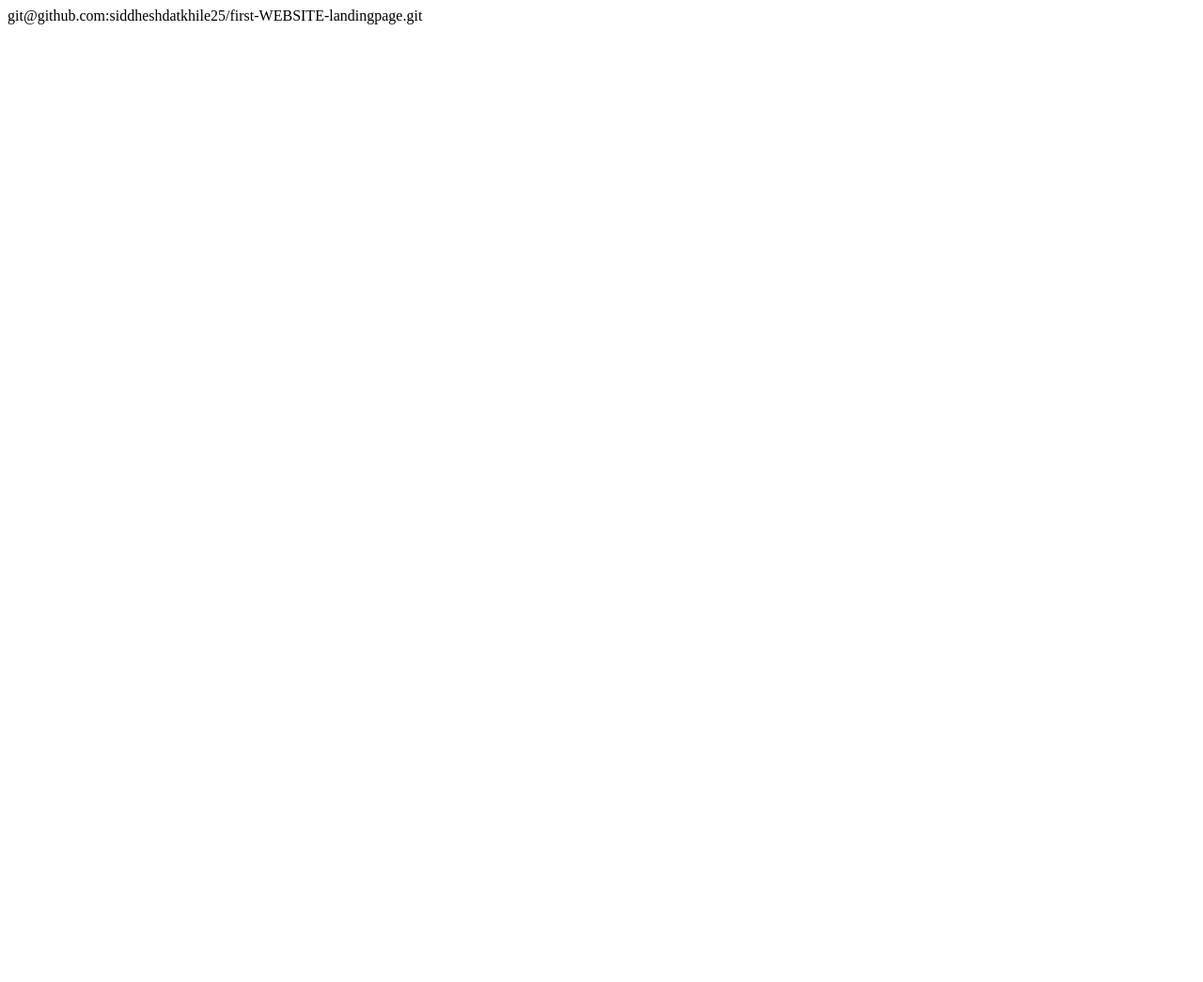
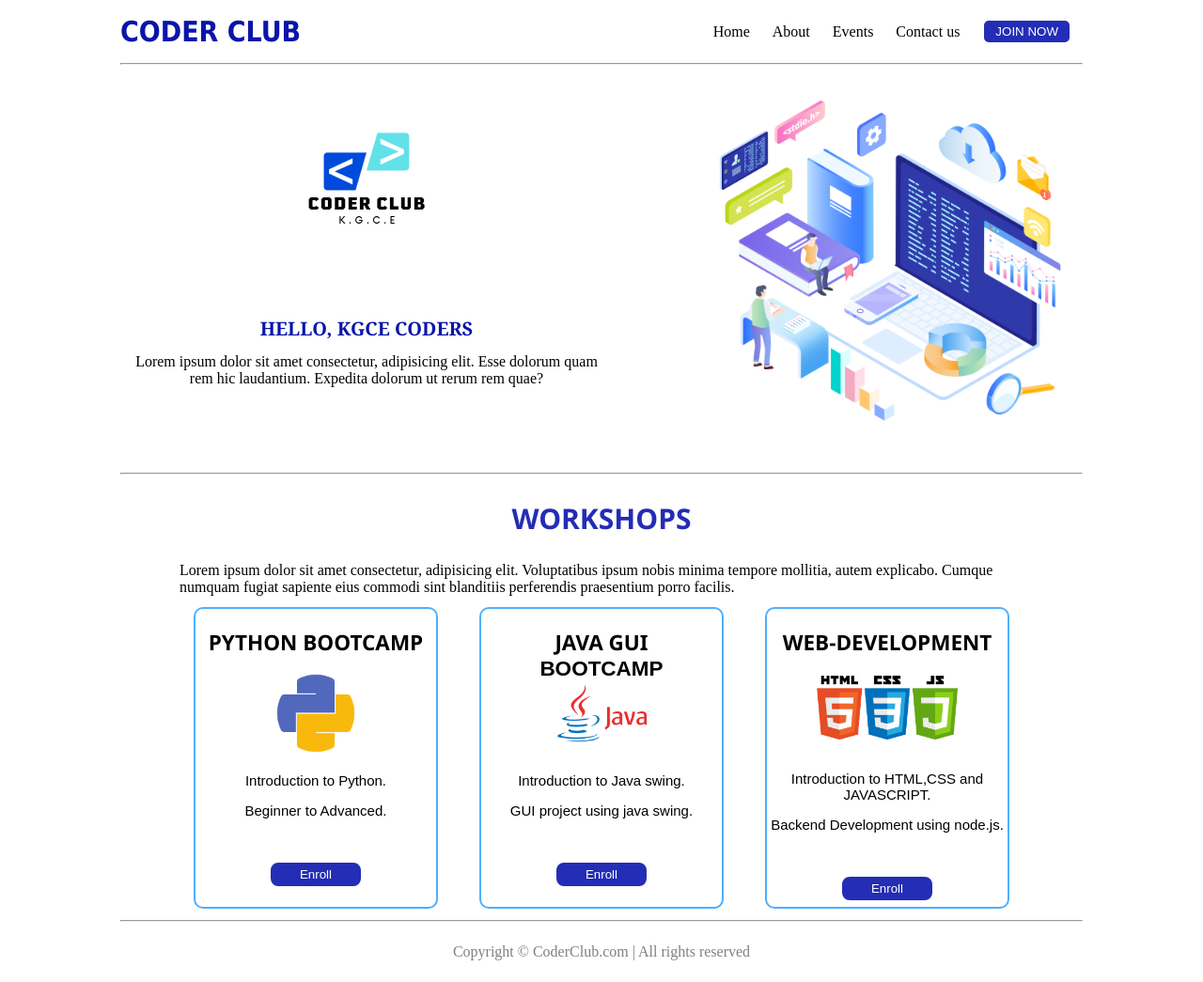
Before and after one commit to siddheshdatkhile25/first-WEBSITE-landingpage, a plain HTML site: page index.html in a window 1280 px wide. Shown: the whole page at 94% size. Before the commit the page ends 800 px from the top, so only its background shows below. Drawn offline with Linux system fonts and the light colour scheme.

Commit message:
Add files via upload

```diff
--- a/index.html
+++ b/index.html
@@ -1 +1,93 @@
-git@github.com:siddheshdatkhile25/first-WEBSITE-landingpage.git
+<!DOCTYPE html>
+<html lang="en">
+<head>
+    <meta charset="UTF-8">
+    <meta name="viewport" content="width=device-width, initial-scale=1.0">
+    <title>Coder-Club - kgce coding community</title>
+    <link rel="stylesheet" href="style.css">
+    <link rel="stylesheet" href="utils.css">
+</head>
+<body>
+    <div class="container mx-auto ">
+        <header>
+            <nav class="flex justify-between">
+                <div class="logo font-bold flex item-center text-blue font2">CODER CLUB</div>
+                <ul class="navbar flex item-center">
+                    <li>Home</li>
+                    <li>About</li>
+                    <li>Events</li>
+                    <li>Contact us</li>
+                    <li><button class="btn">JOIN NOW</button></li>
+                </ul>
+            </nav>
+            <hr>
+        </header>
+        <main class="min_h_screen">
+            <section class="section1">
+                <div class="flex ">
+
+                    <div class="topleft flex flex-call  px-2 ">
+                        <div class="text-center">
+                            <img class="logoimg"src="logo.png" alt="">
+                        </div>
+                        <h1 class="my-1 text-center text-blue font3">HELLO, KGCE CODERS</h1>
+
+                        <p class="text-center">Lorem ipsum dolor sit amet consectetur, adipisicing elit. Esse dolorum quam rem hic laudantium. Expedita dolorum ut rerum rem quae?
+                        </p>
+                    </div>
+                    <div class="topright ">
+                        <img class ="vector" src="vector.png" alt="">
+
+                    </div>
+                </div>
+            </section>
+            <hr>
+            <section class="section2">
+                <h1 class="text-center my-2 font2">WORKSHOPS</h1>
+                <p>Lorem ipsum dolor sit amet consectetur, adipisicing elit. Voluptatibus ipsum nobis minima tempore mollitia, autem explicabo. Cumque numquam fugiat sapiente eius commodi sint blanditiis perferendis praesentium porro facilis.</p>
+                <div class="boxes flex justify-center font1">
+                    <div class="box">
+                        <h1 class="justify-center">PYTHON BOOTCAMP</h1>
+                        <ul>
+                            <img class= "pythonimg" src="python.png" alt="">
+                            <li>Introduction to Python.</li>
+                            <li>Beginner to Advanced.</li>
+                            <li></li>
+                            <li></li>
+                            <li><button class="btn-box">Enroll</button></li>
+                        </ul>
+
+                    </div>
+                    <div class="box">
+                        <h1 class="justify-center">JAVA GUI</h1>
+                        <h2 class="justify-center">BOOTCAMP</h2>
+                        <ul>
+                            <img class= "javaimg" src="java.png" alt="">
+                            <li>Introduction to Java swing.</li>
+                            <li>GUI project using java swing.</li>
+                            <li></li>
+                            <li></li>
+                            <li><button class="btn-box">Enroll</button></li>
+                        </ul>
+                    </div>
+                    <div class="box">
+                        <h1 class="justify-center">WEB-DEVELOPMENT</h1>
+
+                        <ul>
+                            <img class= "htmlimg" src="html.png" alt="">
+                            <li>Introduction to HTML,CSS and JAVASCRIPT.</li>
+                            <li>Backend Development using node.js.</li>
+                            <li></li>
+                            <li></li>
+                            <li><button class="btn-box">Enroll</button></li>
+                        </ul></div>
+                </div>
+            </section>
+            <hr>
+        </main>
+        <footer class="footer">
+            Copyright &copy; CoderClub.com | All rights reserved
+        </footer>
+    </div>
+</body>
+</html>
--- /dev/null
+++ b/style.css
@@ -0,0 +1,134 @@
+*{
+    margin:0;
+    padding: 0;
+}
+
+.container{
+    max-width: 80vw;
+}
+
+.navbar{
+    display: flex;
+    height: 67px;
+}
+
+.navbar li{
+    list-style: none;
+    margin:0 12px ;
+
+}
+
+.topleft{
+
+    width: 50%;
+
+
+}
+.topright{
+
+    width: 50%;
+
+}
+.logo{
+    size: 0lvb;
+
+}
+.section1{
+    max-height: 100vh;
+}
+.logoimg{
+    width: 250px;
+    height: 250px;
+}
+
+.topright .vector{
+    width: 400px;
+    padding-bottom: 30px;
+    padding-left: 100px;
+
+}
+
+
+.section1 h2{
+    font-family: Arial, Helvetica, sans-serif;
+    font-size: 25px ;
+}
+
+.section2{
+    padding-left: 63px;
+    padding-right: 63px;
+}
+
+.section2 h1{
+    font-family: 'Segoe UI', Tahoma, Geneva, Verdana, sans-serif;
+}
+
+.font1{
+    font-family: Arial, Helvetica, sans-serif;
+    font-size: 15px ;
+}
+
+.font2{
+    font-family:  Tahoma;
+    font-size: 30px ;
+    color: rgb(35, 45, 181);
+}
+
+.font3{
+    font-family: Georgia, 'Times New Roman', Times, serif;
+    font-size: 20px ;
+    color: rgb(35, 45, 181);
+}
+
+
+.box{
+    margin: 12px 22px ;
+    min-width: 20vw;
+    min-height: 15vw;
+    border: 2px solid rgb(78, 175, 255);
+    border-radius: 10px;
+    text-align: center;
+}
+
+.box ul{
+    list-style: none;
+}
+
+.box h1{
+    padding-top: 20px;
+}
+
+.box ul li{
+    padding-top: 10px;
+    padding-bottom: 5px;
+}
+
+.pythonimg{
+    width: 100px;
+    padding-left: 25px;
+    padding-right: 25px;
+    padding-top: 10px;
+
+}
+
+.javaimg{
+    width: 120px;
+    padding-left: 30px;
+    padding-right: 25px;
+
+    padding-bottom: 10px;
+}
+
+.htmlimg{
+    width: 150px;
+    padding-left: 30px;
+    padding-right: 30px;
+    padding-top: 20px;
+    padding-bottom: 20px;
+}
+
+.footer{
+    padding: 23px;
+    color: grey;
+    text-align: center;
+}
--- /dev/null
+++ b/utils.css
@@ -0,0 +1,82 @@
+.min_h_screen{
+    min-height: 100vh;
+}
+
+.bg_red{
+    background-color: red;
+}
+
+.mx-auto{
+    margin-left: auto;
+    margin-right: auto;
+}
+
+.flex{
+    display: flex;
+}
+
+.flex-call{
+    flex-direction: column;
+}
+
+.item-center{
+    align-items: center;
+}
+
+.justify-between{
+    justify-content: space-between;
+}
+
+.justify-center{
+    justify-content: center;
+}
+
+.my-1{
+    margin-top: 13px;
+    margin-bottom: 13px;
+}
+.my-2{
+    margin-top: 26px;
+    margin-bottom: 26px;
+}
+
+.px-2{
+    padding-left: 13px;
+    padding-right: 13px;
+}
+.px-1{
+    padding-left: 26px;
+    padding-right: 26px;
+}
+
+
+.text-blue{
+    color: rgb(10, 21, 170);
+}
+.font-bold{
+    font-weight: bolder;
+}
+
+.btn{
+    padding: 4px 12px;
+    border : 2px solid white;
+    border-radius: 7px;
+    cursor: pointer;
+    color: white;
+    background-color: rgb(35, 45, 181);
+}
+
+.btn-box{
+    width: 100px;
+    padding: 5px 12px;
+    border : 2px solid white;
+    border-radius: 10px;
+    cursor: pointer;
+    color: white;
+    background-color: rgb(35, 45, 181);
+}
+
+
+.text-center{
+    text-align: center;
+}
```
Also changed, not shown: html.png (added), java.png (added), logo.png (added), python.png (added), vector.png (added), 1 other file.
